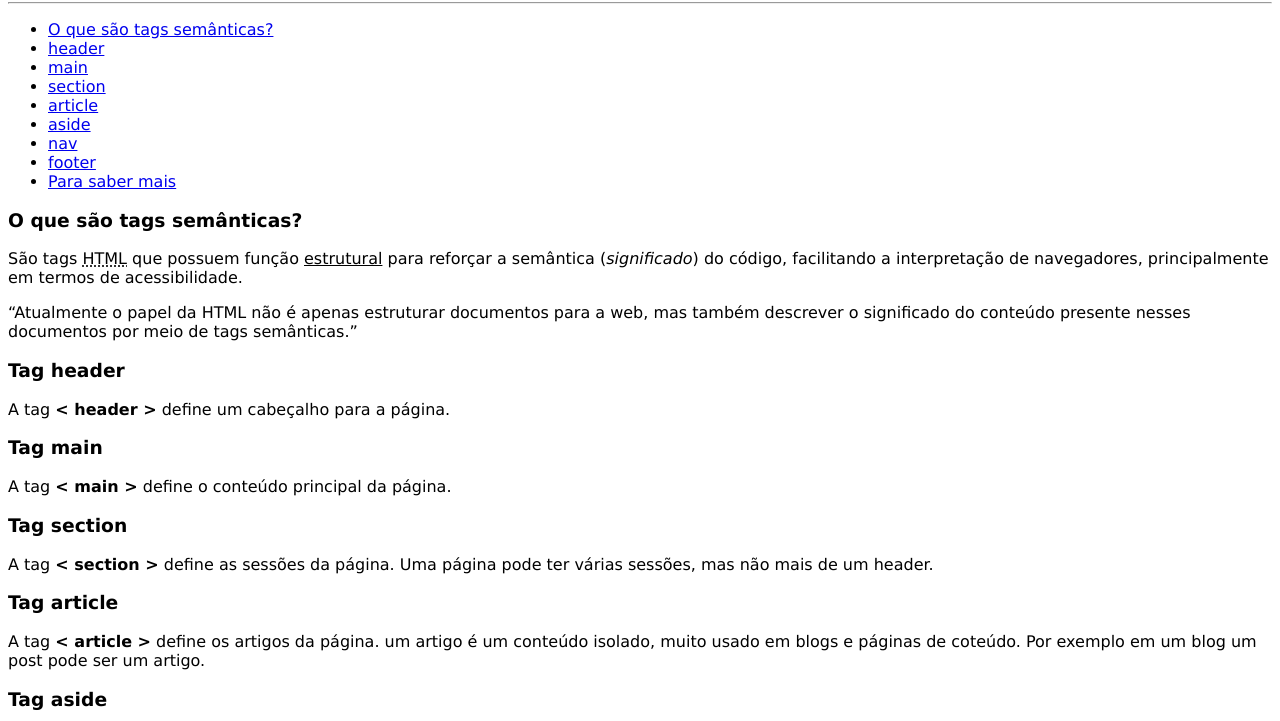
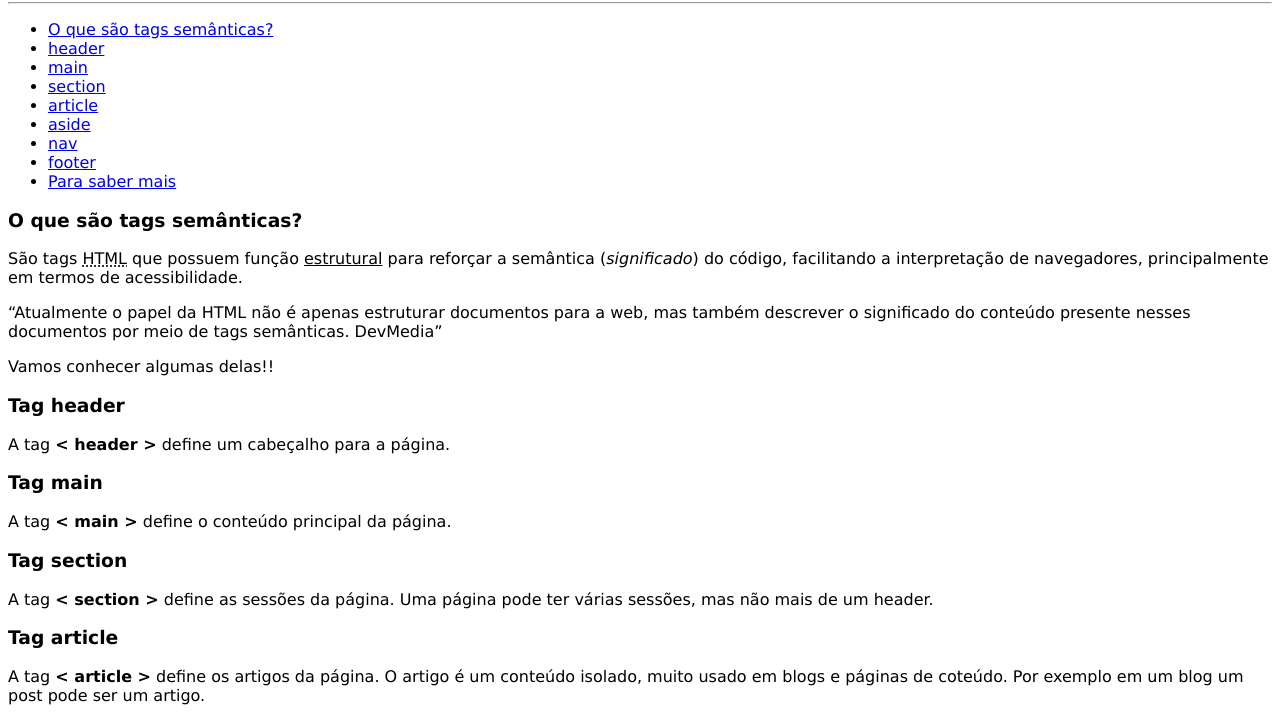
Before and after one commit to patriciapadilha/HTML-tags, a plain HTML site: page index.html in a window 1280 px wide. Shown: the part 79-800 px from the top of the page. Drawn offline with Linux system fonts and the light colour scheme.

Commit message:
fix(index): revision of texts

```diff
--- a/index.html
+++ b/index.html
@@ -28,7 +28,8 @@
       <p>
        São tags <abbr title="HyperText Markup Language">HTML</abbr> que possuem função <u>estrutural</u> para reforçar a semântica (<i>significado</i>) do código, facilitando a interpretação de navegadores, principalmente em termos de acessibilidade.
       </p>
-      <q cite="https://www.devmedia.com.br/html-semantico-conheca-os-elementos-semanticos-da-html5/38065">Atualmente o papel da HTML não é apenas estruturar documentos para a web, mas também descrever o significado do conteúdo presente nesses documentos por meio de tags semânticas.</q>
+      <q cite="https://www.devmedia.com.br/html-semantico-conheca-os-elementos-semanticos-da-html5/38065">Atualmente o papel da HTML não é apenas estruturar documentos para a web, mas também descrever o significado do conteúdo presente nesses documentos por meio de tags semânticas. DevMedia</q>
+      <p>Vamos conhecer algumas delas!!</p>
     </section>
 
     <section id="header">
@@ -55,7 +56,7 @@
     <section id="article">
       <h3>Tag article</h3>
       <p>
-        A tag <strong>< article ></strong> define os artigos da página. um artigo é um conteúdo isolado, muito usado em blogs e páginas de coteúdo. Por exemplo em um blog um post pode ser um artigo.
+        A tag <strong>< article ></strong> define os artigos da página. O artigo é um conteúdo isolado, muito usado em blogs e páginas de coteúdo. Por exemplo em um blog um post pode ser um artigo.
       </p>
     </section>
 
```
